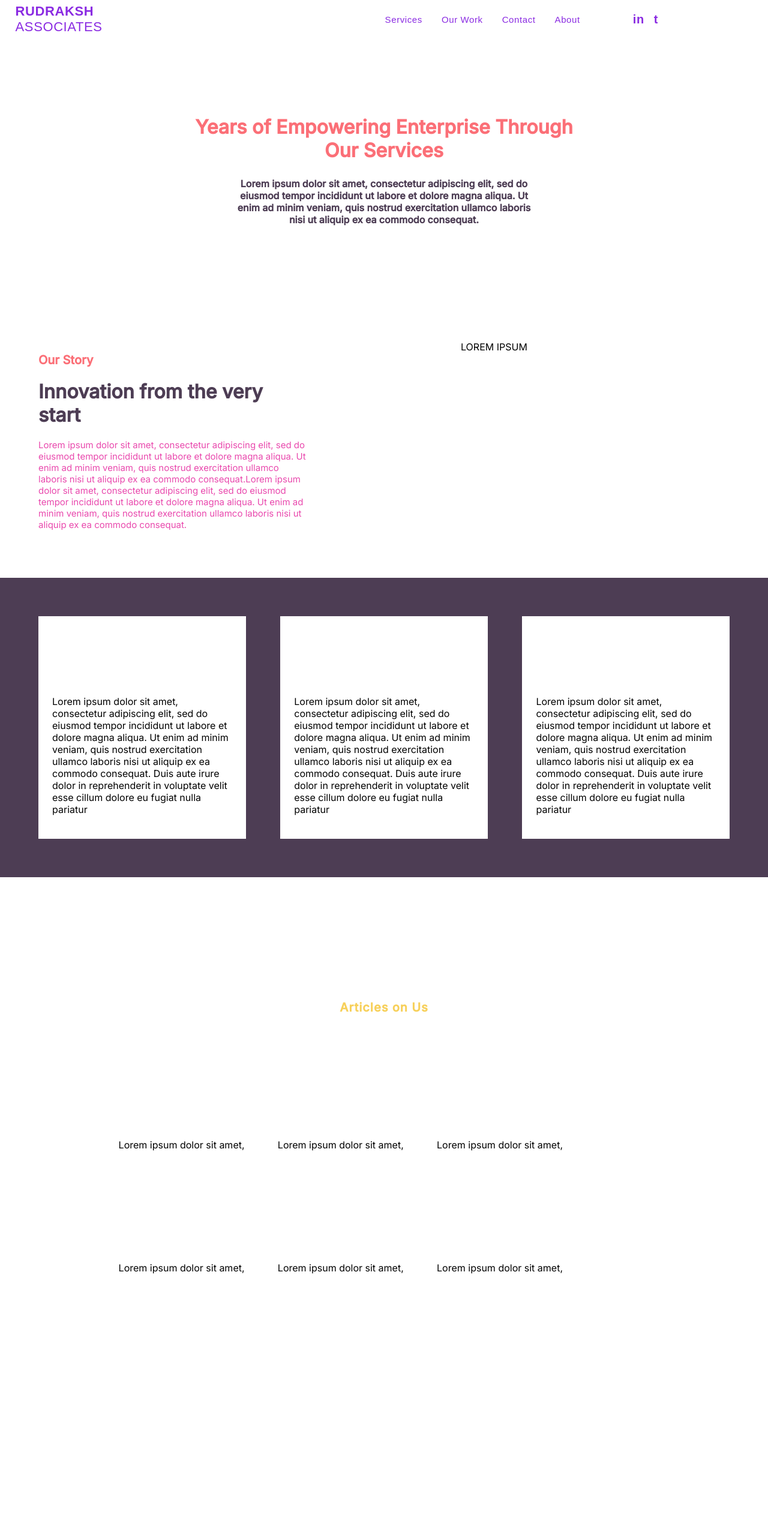
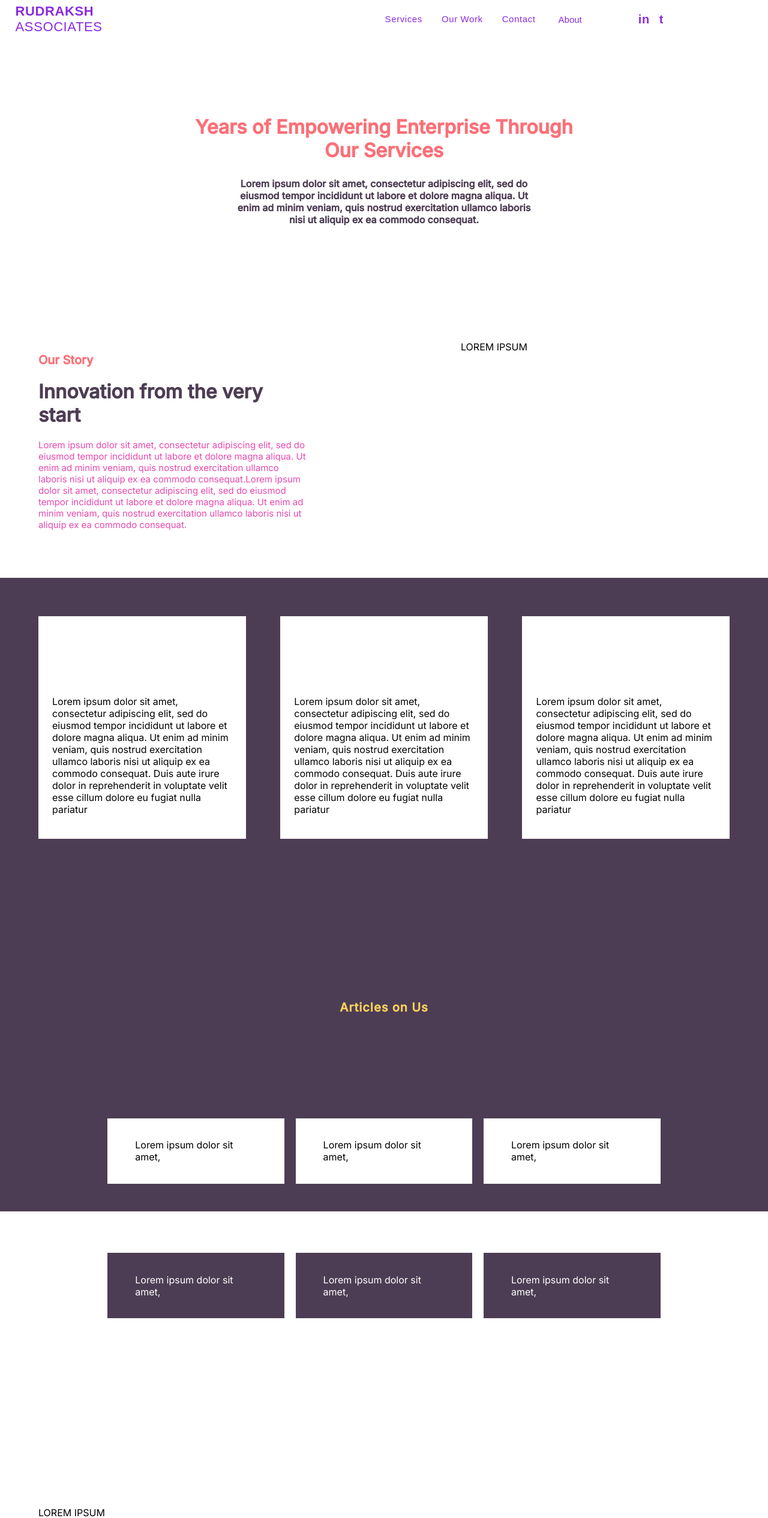
Before and after one commit to rudrakshassociates/rudrakshassociates.github.io, a React (Create React App) app: page /about in a window 1280 px wide. Shown: the top 2530 px of the page at 60% size. Built offline with nearby package versions, Linux system fonts and the light colour scheme.

Commit message:
Added Dropdown Menu with About link

```diff
--- a/src/App.js
+++ b/src/App.js
@@ -11,6 +11,7 @@ import About from "./Pages/About";
 import "./style.css"
 import Ourservices from "./Pages/OurServices";
 import Projects from "./Pages/Projects";
+import Article from "./Pages/Components/Article";
 export default function App(){
   return(
     <div>
@@ -21,6 +22,7 @@ export default function App(){
                 <Route  path="/about" element={<About/>}/>
                 <Route  path="/services" element={<Ourservices/>}/>
                 <Route  path="/works" element={<Projects/>}/>
+                <Route  path="/article" element={<Article/>}/>
                 <Route path="*" element={<NotFound/>} />
             </Routes>
         </Router>
--- a/src/Pages/About.js
+++ b/src/Pages/About.js
@@ -38,7 +38,7 @@ export default function FAQ(){
 
                 <div className="about-articles">
                     <h3>Articles on Us</h3>
-                    <div>
+                    <div className="article-white">
                         <div>
                             {/* Images */}
                             <p>Lorem ipsum dolor sit amet,</p>
@@ -52,7 +52,7 @@ export default function FAQ(){
                             <p>Lorem ipsum dolor sit amet,</p>
                         </div>
                     </div>
-                    <div>
+                    <div className="article-color">
                         <div>
                             {/* Images */}
                             <p>Lorem ipsum dolor sit amet,</p>
--- /dev/null
+++ b/src/Pages/Components/Article.js
@@ -0,0 +1,7 @@
+export default function Article(){
+    return(
+        <div>
+
+        </div>
+    )
+}
--- /dev/null
+++ b/src/Pages/Components/Dropdown.js
@@ -0,0 +1,20 @@
+import React from "react"
+import "./styles/dropdown.css"
+export default function Dropdown(){
+    return (
+        <div className="dropdown">
+            <button className="dropbtn">About</button>
+            <div class="dropdown-content">
+                <div>
+                    <a href="#">Our Story</a>
+                    <a href="#">Carrer</a>
+                </div>
+                <div>
+                    <a href="#">Insights</a>
+                    <a href="#">Our Values</a>
+                </div>
+            </div>
+
+        </div>
+    )
+}
--- a/src/Pages/Components/Navbar.js
+++ b/src/Pages/Components/Navbar.js
@@ -1,6 +1,7 @@
 import React from "react"
 import {Link} from "react-router-dom"
 import "./styles/Navbar.css"
+import Dropdown from "./Dropdown";
 export default function Navbar(){
     const [show,setshow]=React.useState(false);
     const changecolor=()=>{
@@ -20,7 +21,8 @@ export default function Navbar(){
                         <li><Link to="/" className="navbar-link">Services</Link></li>
                         <li><Link to="/works" className="navbar-link">Our Work</Link></li>
                         <li><Link to="/contactus" className="navbar-link">Contact</Link></li>
-                        <li><Link to="/about" className="navbar-link">About</Link></li>
+                        {/* <li><Link to="/about" className="navbar-link">About</Link></li> */}
+                        <li><Link to="/about" className="navbar-link"><Dropdown/></Link></li>
                     </ul>
                     <ul className="socials">
                         <li>in</li>
--- a/src/Pages/Components/styles/about.css
+++ b/src/Pages/Components/styles/about.css
@@ -50,6 +50,7 @@
     display: flex;
     gap: 2%;
     margin: 10%;
+    margin-bottom: 5%;
 }
 .about-articles>h3{
     padding: 5% 0%;
@@ -62,15 +63,20 @@
     padding:10% 5% 5% ;
     background: linear-gradient(
         to bottom,
-        #4D3D54 0%,
-        #4D3D54 60%,
-        #ffffff 60%,
-        #ffffff 100%,
+         #4D3D54 0%,
+         #4D3D54 65%,
+         #ffffff 65%,
+         #ffffff 100%
     );
 }
-.about-articles>div>div{
-    padding: 2%;
+.article-white>div{
+    padding: 2% 5%;
     background-color: white;
+}
+.article-color>div{
+    color: white;
+    padding: 2% 5%;
+    background-color: #4D3D54;
 }
 .about-Insights{
     text-align: center;
--- /dev/null
+++ b/src/Pages/Components/styles/dropdown.css
@@ -0,0 +1,41 @@
+
+/* Dropdown Content (Hidden by Default) */
+.dropdown-content {
+    display: none;
+    position: absolute;
+    background-color: whitesmoke;
+    min-width: 160px;
+    box-shadow: 0px 8px 16px 0px rgba(0,0,0,0.2);
+    z-index: 1;
+}
+/* Show the dropdown menu on hover */
+.dropdown:hover .dropdown-content {
+    display: block;
+}
+.dropbtn {
+    background-color: transparent;
+    color: #8A2BE2;
+    font-size: 15px;
+    font-family: 'Raleway',sans-serif;
+    font-weight: 500;
+    border: none;
+}
+
+  /* The container <div> - needed to position the dropdown content */
+.dropdown-content{
+    padding: 2%;
+}
+.dropdown-content>div>a{
+    color: #4D3D54;
+    text-decoration: none;
+    width: 1000px;
+}
+.dropdown-content>div>a:hover{
+    color: #8A2BE2;
+}
+.dropdown-content>div{
+    width: 10%;
+    height: 50px;
+    display: flex;
+    gap: 20%;
+}
```
